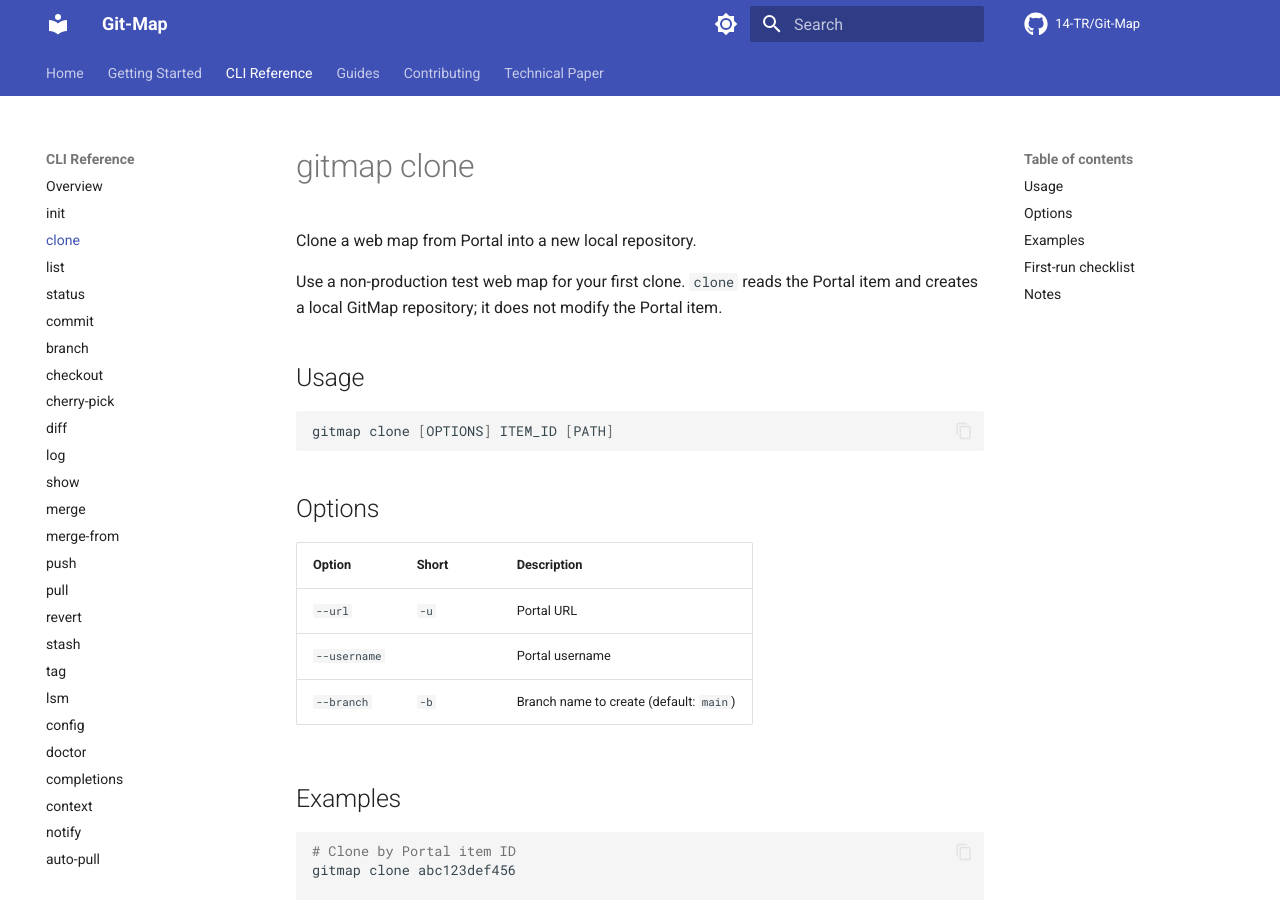
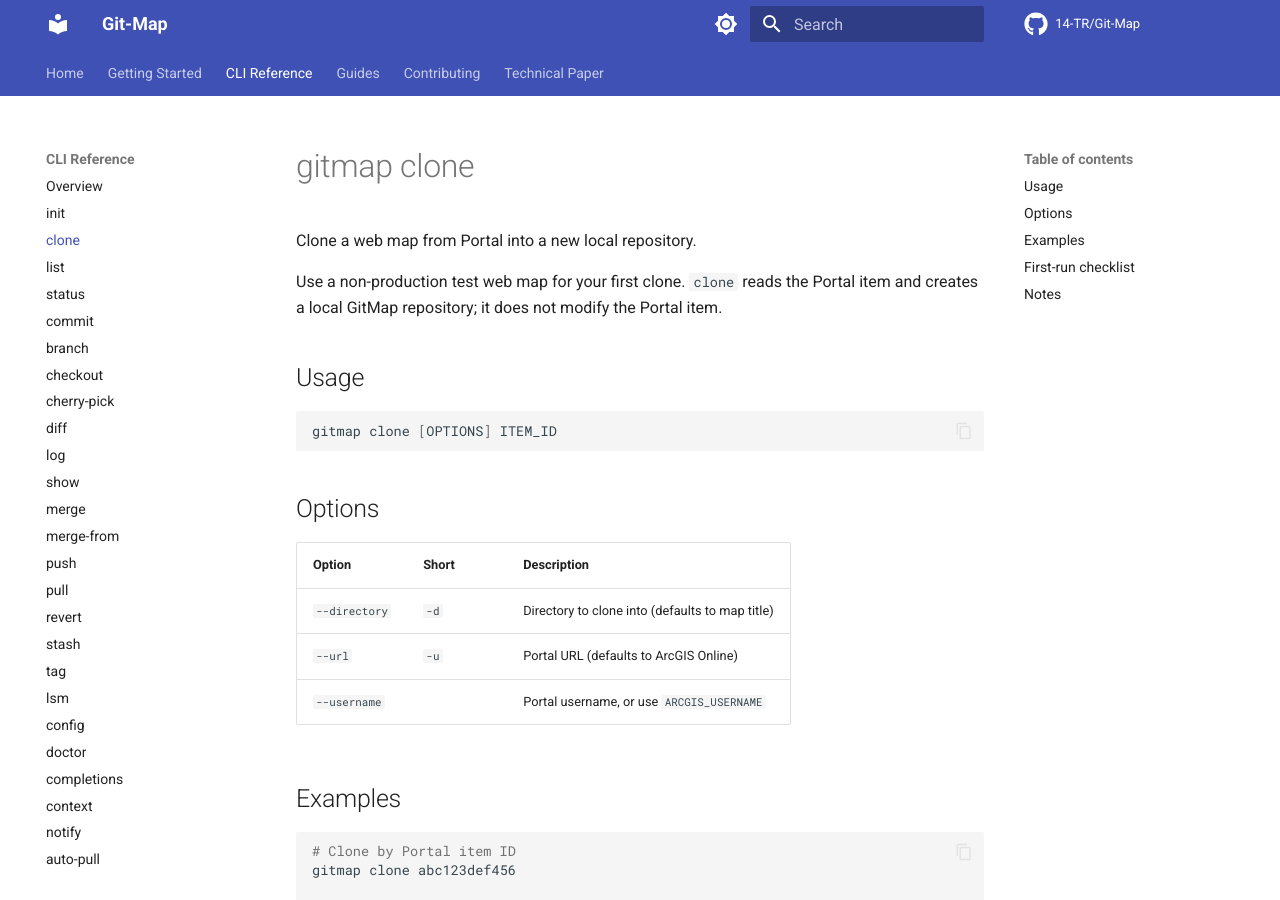
Before and after one commit to 14-TR/Git-Map, an MkDocs documentation site: the page built from docs/commands/clone.md, in a window 1280 px wide and 900 px high. Built offline with MkDocs 1.6.1 and Material for MkDocs 9.7.7, drawn with Linux system fonts in a browser that asks for light colours; comment, search, counter and statistics services are not loaded.

Commit message:
docs: fix clone command docs on main (#171)

````diff
--- a/docs/commands/clone.md
+++ b/docs/commands/clone.md
@@ -9,16 +9,16 @@ Portal item.
 ## Usage
 
 ```bash
-gitmap clone [OPTIONS] ITEM_ID [PATH]
+gitmap clone [OPTIONS] ITEM_ID
 ```
 
 ## Options
 
 | Option | Short | Description |
 |--------|-------|-------------|
-| `--url` | `-u` | Portal URL |
-| `--username` | | Portal username |
-| `--branch` | `-b` | Branch name to create (default: `main`) |
+| `--directory` | `-d` | Directory to clone into (defaults to map title) |
+| `--url` | `-u` | Portal URL (defaults to ArcGIS Online) |
+| `--username` | | Portal username, or use `ARCGIS_USERNAME` |
 
 ## Examples
 
@@ -27,7 +27,7 @@ gitmap clone [OPTIONS] ITEM_ID [PATH]
 gitmap clone abc123def456
 
 # Clone to a named directory
-gitmap clone abc123def456 my-project
+gitmap clone abc123def456 --directory my-project
 
 # Clone from a specific Portal
 gitmap clone abc123def456 --url https://portal.example.com
````
